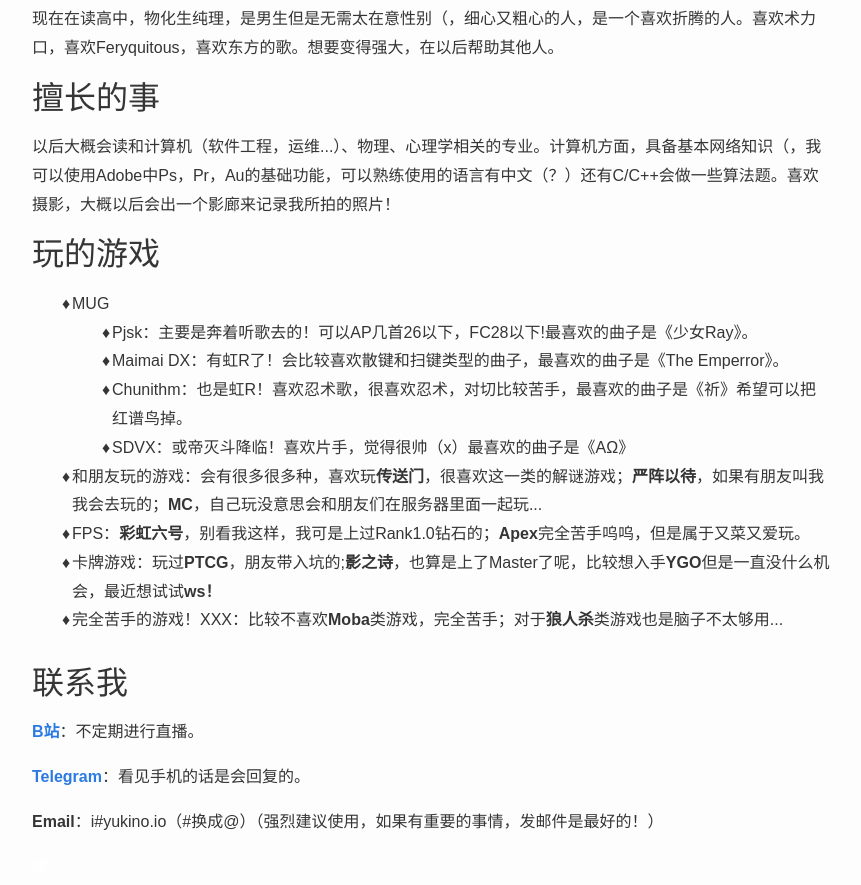
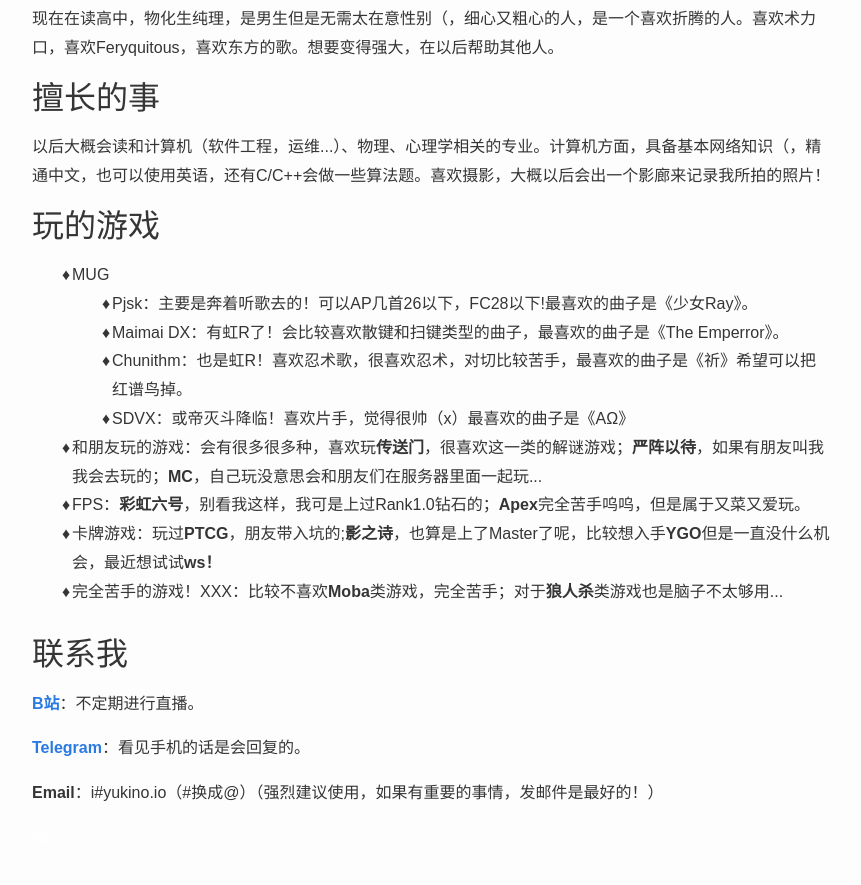
Before and after one commit to Taloran/infopage, a plain HTML site: page index.html in a window 1280 px wide. Shown: the part 800-1685 px from the top of the page, without its empty margins (208-1069 px from the left). Drawn offline with Linux system fonts and the light colour scheme.

Commit message:
Update index.html

```diff
--- a/index.html
+++ b/index.html
@@ -20,7 +20,7 @@
                     <h1>关于我</h1>
                     <p>现在在读高中，物化生纯理，是男生但是无需太在意性别（，细心又粗心的人，是一个喜欢折腾的人。喜欢术力口，喜欢Feryquitous，喜欢东方的歌。想要变得强大，在以后帮助其他人。</p>
                     <h1>擅长的事</h1>
-                    <p>以后大概会读和计算机（软件工程，运维...）、物理、心理学相关的专业。计算机方面，具备基本网络知识（，我可以使用Adobe中Ps，Pr，Au的基础功能，可以熟练使用的语言有中文（？）还有C/C++会做一些算法题。喜欢摄影，大概以后会出一个影廊来记录我所拍的照片！<p>
+                    <p>以后大概会读和计算机（软件工程，运维...）、物理、心理学相关的专业。计算机方面，具备基本网络知识（，精通中文，也可以使用英语，还有C/C++会做一些算法题。喜欢摄影，大概以后会出一个影廊来记录我所拍的照片！<p>
                     <h1>玩的游戏</h1>
                     <ul>
 	                    <li>MUG</li>
```
